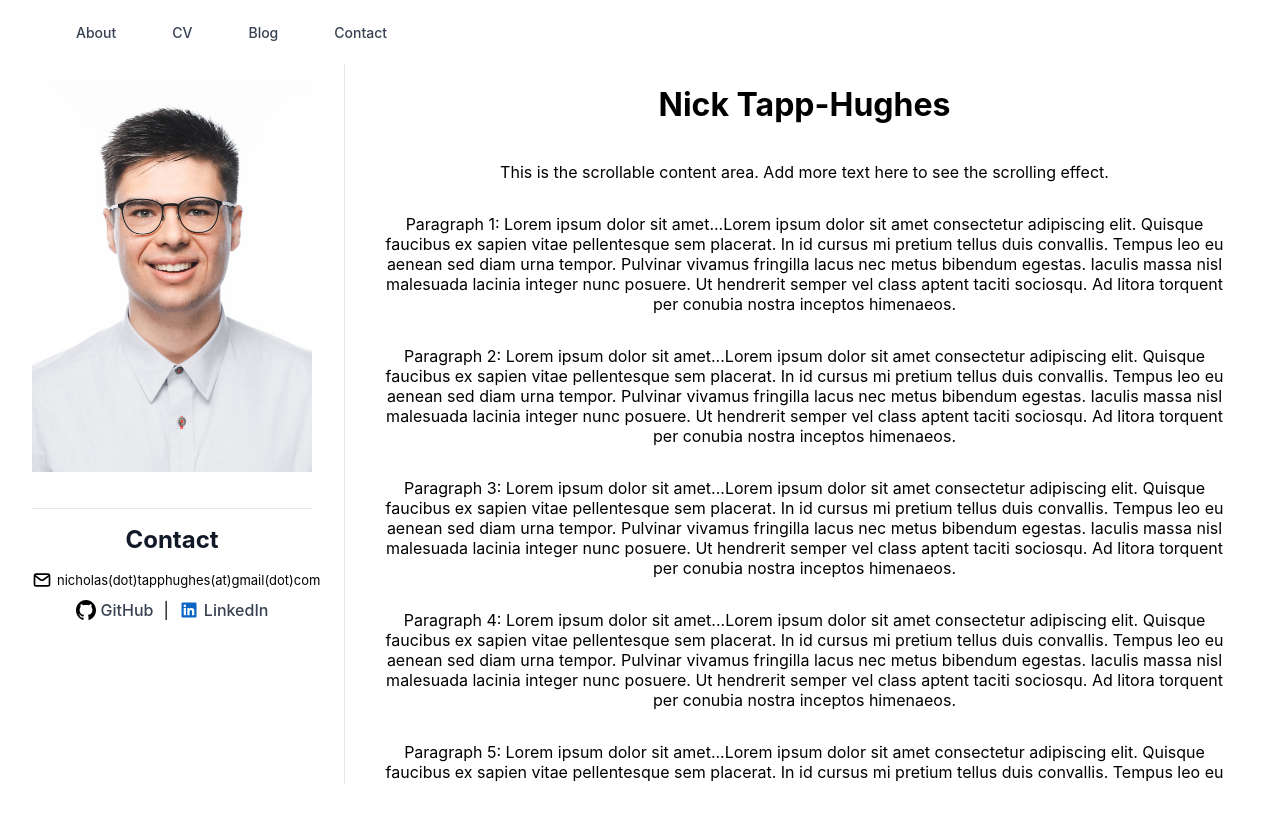
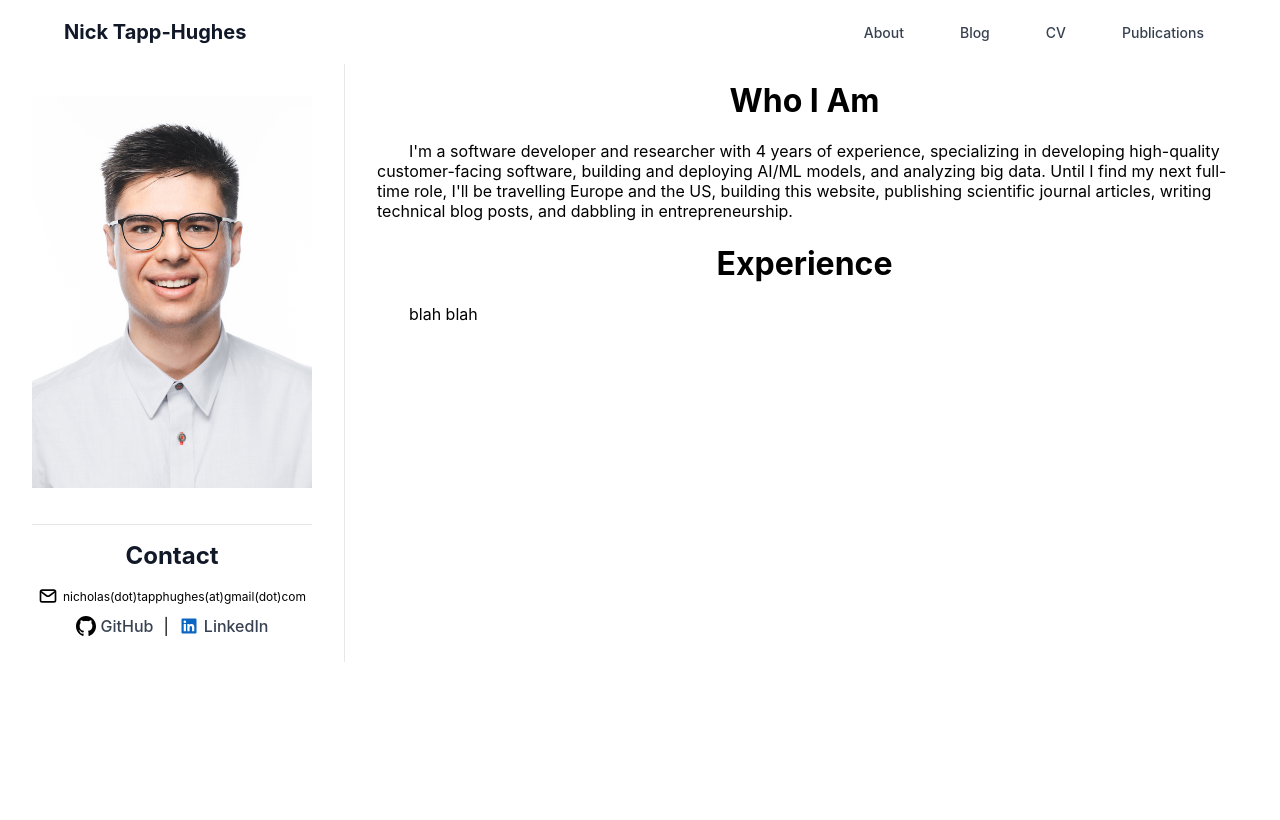
Before and after one commit to tapphughesn/blog, a React (Vite) app in the folder app/: page / in a window 1280 px wide. Shown: the top 820 px of the page. Built offline with nearby package versions, Linux system fonts and the light colour scheme.

Commit message:
Fix scrolling; start content

```diff
--- a/app/src/App.css
+++ b/app/src/App.css
@@ -3,6 +3,14 @@
   margin: 0 auto;
   padding: 2rem;
   text-align: center;
+}
+
+.main-subheading {
+  padding-top: 1px;
+}
+
+.main-paragraph {
+  text-indent: 2em;
 }
 
 /* #region Navigation */
@@ -20,12 +28,13 @@
 .nav--scrolled {
   background: rgba(255, 255, 255, 0.95);
   backdrop-filter: blur(6px);
-  box-shadow: 0 1px 3px rgba(0,0,0,0.1);
+  box-shadow: 0 1px 3px rgba(0, 0, 0, 0.1);
 }
 
 /* Layout */
 .nav__container {
-  max-width: 72rem; /* ~6xl */
+  max-width: 72rem;
+  /* ~6xl */
   margin: 0 auto;
   padding: 0 1rem;
 }
@@ -40,6 +49,18 @@
   .nav__container {
     padding: 0 2rem;
   }
+}
+
+.nav__logo {
+  font-size: 1.25rem;
+  font-weight: bold;
+  color: #111827;
+  text-decoration: none;
+  transition: color 0.2s ease;
+}
+
+.nav__logo:hover {
+  color: #2563eb;
 }
 
 .nav__content {
@@ -149,19 +170,22 @@
   color: #2563eb;
   background: #eff6ff;
 }
+
 /* #endregion */
 
 /* #region TwoPane */
 
-
 .two-pane {
   display: flex;
-  flex-direction: column; /* mobile first: stack */
-  height: calc(100vh - 6rem);
+  flex-direction: column;
+  /* mobile first: stacked */
   gap: 1rem;
+  margin-top: 2rem;
+  /* space for fixed navbar */
+  min-height: calc(100vh - 4rem);
 }
 
-/* On wider screens, switch to side-by-side layout */
+/* Side-by-side on wider screens */
 @media (min-width: 768px) {
   .two-pane {
     flex-direction: row;
@@ -169,14 +193,15 @@
   }
 }
 
-/* Shared styles for both panes */
+/* Shared pane styles */
 .pane {
   padding: 1rem;
 }
 
 /* Left pane */
 .left {
-  flex: 0 0 280px; /* fixed width */
+  flex: 0 0 280px;
+  /* fixed width */
 }
 
 .left-portrait {
@@ -188,13 +213,15 @@
 @media (min-width: 768px) {
   .left {
     position: sticky;
-    top: 1rem; /* distance from top of viewport */
+    top: 4rem;
+    /* same as navbar height */
     align-self: flex-start;
     justify-content: flex-start;
+    width: 280px;
     height: 100%;
-    width: 250px;
 
-    border-right: 1px solid #e5e7eb; /* subtle grey */
+    border-right: 1px solid #e5e7eb;
+    /* subtle grey */
     padding-right: 2rem;
     padding-left: 0;
   }
@@ -203,9 +230,17 @@
 /* Right pane */
 .right {
   flex: 1;
-  overflow: auto; /* scrolls when tall */
-  max-height: calc(100vh - 6rem); /* keep within viewport */
+  padding-top: 1rem;
 }
+
+.right p {
+  text-align: left;
+}
+
+.right> :first-child {
+  margin-top: 0;
+}
+
 /* #endregion */
 
 /* #region Contact */
@@ -223,7 +258,8 @@
   padding-top: 1rem;
   margin-top: 2rem;
   color: #111827;
-  border-top: 1px solid #e5e7eb; /* subtle grey */
+  border-top: 1px solid #e5e7eb;
+  /* subtle grey */
 }
 
 .contact-section__item {
@@ -243,7 +279,8 @@
 }
 
 .contact-section__link:hover {
-  color: #2563eb; /* subtle blue hover */
+  color: #2563eb;
+  /* subtle blue hover */
   transform: translateY(-2px);
 }
 
@@ -260,7 +297,7 @@
 }
 
 .email-text {
-  font-size: 13px;
+  font-size: 12px;
 }
 
 /* #endregion */
--- a/app/src/App.tsx
+++ b/app/src/App.tsx
@@ -1,5 +1,5 @@
 import { useState, useEffect } from 'react';
-import { Menu, X} from 'lucide-react';
+import { Menu, X } from 'lucide-react';
 import "./App.css"
 import githubUrl from './icons/github.svg';
 import linkedinUrl from './icons/linkedin.svg';
@@ -10,7 +10,7 @@ function App() {
   return (
     <main className="main-content">
 
-      <Navigation/>
+      <Navigation />
 
       <div className="two-pane">
         <aside className="pane left">
@@ -19,28 +19,37 @@ function App() {
             alt="Headshot picture of Nick Tapp-Hughes"
             className="left-portrait"
           />
-          <Contact/>
+          <Contact />
         </aside>
-      <main className="pane right">
-        <h1>
-        Nick Tapp-Hughes
-        </h1>
-        <p>
-          This is the scrollable content area. Add more text here to see the
-          scrolling effect.
-        </p>
-        {[...Array(20)].map((_, i) => (
-          <p key={i}>Paragraph {i + 1}: Lorem ipsum dolor sit amet...Lorem ipsum dolor sit amet consectetur adipiscing elit. Quisque faucibus ex sapien vitae pellentesque sem placerat. In id cursus mi pretium tellus duis convallis. Tempus leo eu aenean sed diam urna tempor. Pulvinar vivamus fringilla lacus nec metus bibendum egestas. Iaculis massa nisl malesuada lacinia integer nunc posuere. Ut hendrerit semper vel class aptent taciti sociosqu. Ad litora torquent per conubia nostra inceptos himenaeos.</p>
-        ))}
-      </main>
+        <RightContent />
       </div>
     </main>
   );
 }
 export default App;
 
+const RightContent = () => {
+  return (
+    <div className="pane right">
+      <h1 className="main-subheading">
+        Who I Am
+      </h1>
+      <p className="main-paragraph">
+        I'm a software developer and researcher with 4 years of experience, specializing in developing high-quality customer-facing software, building and deploying AI/ML models, and analyzing big data.
+        Until I find my next full-time role, I'll be travelling Europe and the US, building this website, publishing scientific journal articles, writing technical blog posts, and dabbling in entrepreneurship.
+      </p>
+      <h1 className="main-subheading">
+        Experience
+      </h1>
+      <p className="main-paragraph">
+        blah blah
+      </p>
+    </div>
+  )
+}
+
 const Contact = () => {
-  return(
+  return (
     <section id="contact" className="contact-section">
 
       <h2 className="contact-section__header">Contact</h2>
@@ -62,7 +71,7 @@ const Contact = () => {
         >
           <span>GitHub</span>
         </a>
-        <span className = "separator">|</span>
+        <span className="separator">|</span>
         <img src={linkedinUrl} alt="LinkedIn Icon" className="contact-icon" />
         <a
           href="https://www.linkedin.com/in/nicholas-tapp-hughes-b75641142/"
@@ -100,15 +109,22 @@ const Navigation = () => {
   // Navigation items
   const navItems = [
     { name: 'About', href: '#about' },
+    { name: 'Blog', href: '#blog' },
     { name: 'CV', href: '#cv' },
-    { name: 'Blog', href: '#blog' },
-    { name: 'Contact', href: '#contact' }
+    { name: 'Publications', href: '#publications' },
   ];
 
   return (
     <nav className={`nav ${isScrolled ? "nav--scrolled" : ""}`}>
       <div className="nav__container">
         <div className="nav__content">
+
+          {/* Upper Left Corner Name */}
+          <div className="nav__brand">
+            <a href="#home" className="nav__logo" onClick={closeMobileMenu}>
+              Nick Tapp-Hughes
+            </a>
+          </div>
 
           {/* Desktop Navigation */}
           <div className="nav__links--desktop">
--- a/app/src/index.css
+++ b/app/src/index.css
@@ -1,18 +1,9 @@
 body {
   margin: 0;
   background:white;
-  display: flex;
   font-family: "Inter", -apple-system, BlinkMacSystemFont, "Segoe UI", Roboto, Helvetica, Arial, sans-serif;
   height: 100vh;
   width: 100vw;
-  justify-content: center;
-  align-items: center;
-}
-
-main {
-  display: flex;
-  flex-direction: column;
-  align-items: stretch;
 }
 
 button {
@@ -34,32 +25,3 @@ button:focus,
 button:focus-visible {
   outline: 4px auto -webkit-focus-ring-color;
 }
-
-ul {
-  padding-inline-start: 0;
-  margin-block-start: 0;
-  margin-block-end: 0;
-  list-style-type: none;
-  display: flex;
-  flex-direction: column;
-  margin: 8px 0;
-  border: 1px solid black;
-  gap: 1px;
-  background-color: black;
-  border-radius: 8px;
-  overflow: auto;
-}
-
-li {
-  background-color: white;
-  padding: 8px;
-}
-
-li:hover {
-  background: #dadbf9;
-}
-
-a {
-  font-weight: 800;
-  text-decoration: none;
-}
```
Lines whose indentation alone changed are shown as unchanged.
